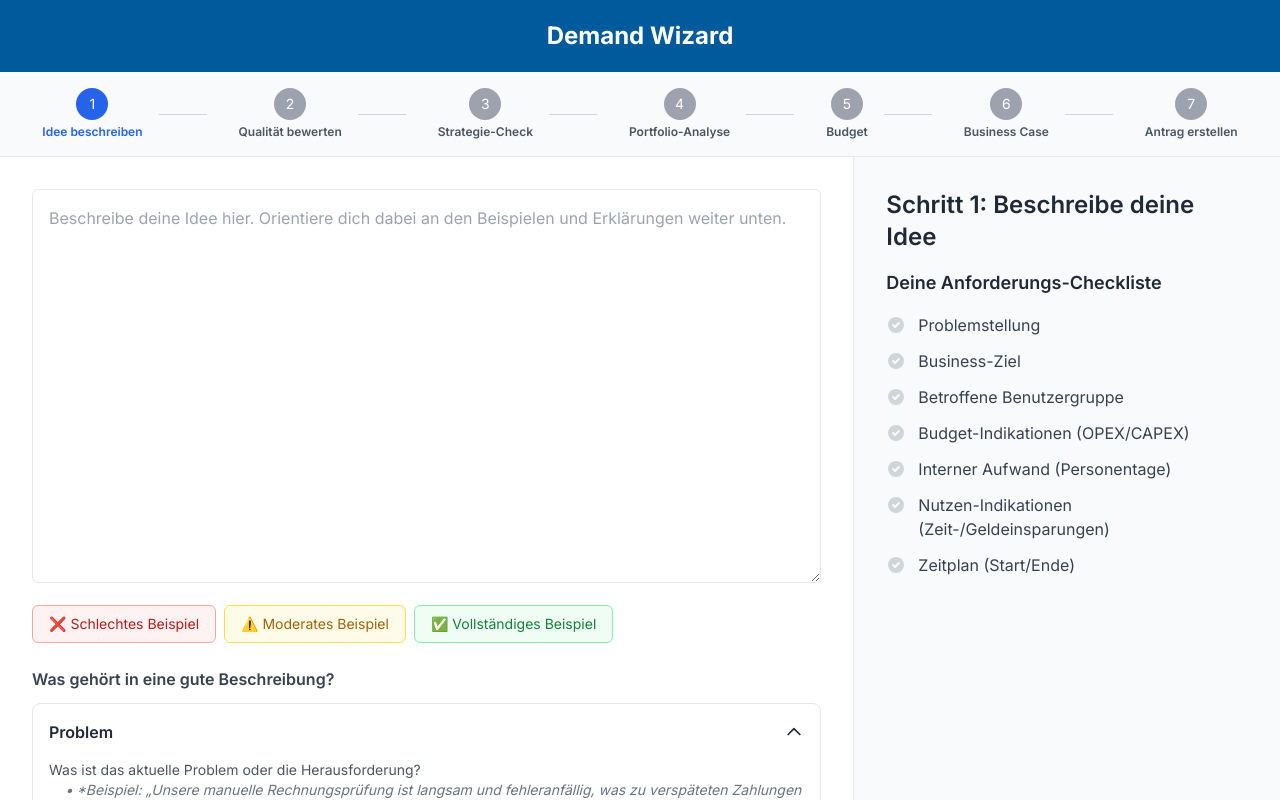
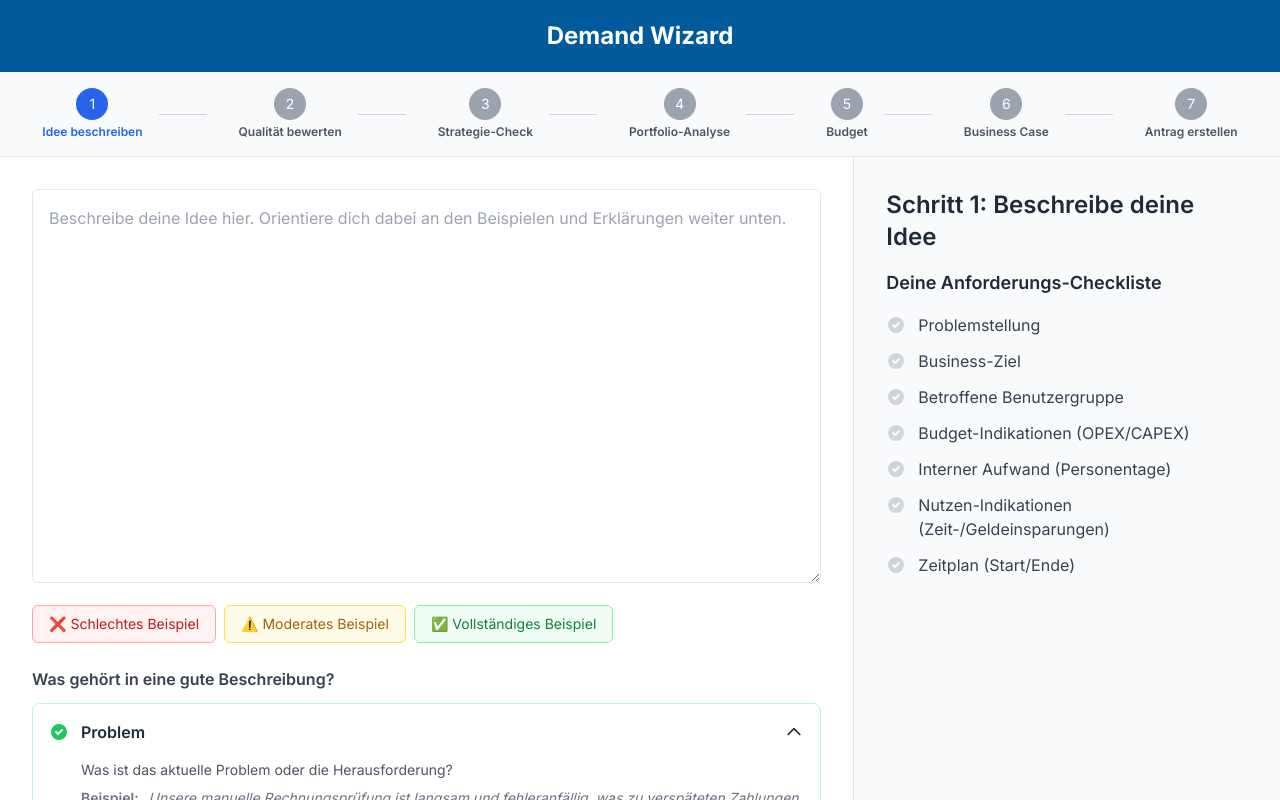
Before and after one commit to sommeralex/Demand-Wizard, a Next.js app: page /schritt/1 in a window 1280 px wide. Built offline with nearby package versions, Linux system fonts and the light colour scheme.

Commit message:
GUI improvements for hint-boxes

```diff
--- a/src/app/components/ExplanationBox.tsx
+++ b/src/app/components/ExplanationBox.tsx
@@ -1,26 +1,51 @@
 "use client";
 
-import { useState } from 'react';
+import { useState, useEffect } from 'react';
 
 interface ExplanationBoxProps {
   title: string;
-  content: string;
+  description: string;
+  example: string;
   isOpen?: boolean;
 }
 
-export const ExplanationBox: React.FC<ExplanationBoxProps> = ({ title, content, isOpen = false }) => {
+export const ExplanationBox: React.FC<ExplanationBoxProps> = ({ title, description, example, isOpen = false }) => {
   const [open, setOpen] = useState(isOpen);
+  const [hasBeenOpened, setHasBeenOpened] = useState(isOpen);
 
-  // Split content into lines for rendering bullet points
-  const contentLines = content.split('\n');
+  useEffect(() => {
+    if (isOpen) {
+      setHasBeenOpened(true);
+    }
+  }, [isOpen]);
+
+  const handleToggle = () => {
+    setOpen(!open);
+    if (!hasBeenOpened) {
+      setHasBeenOpened(true);
+    }
+  };
 
   return (
-    <div className="border border-gray-200 rounded-lg mb-2">
+    <div className={`border rounded-lg mb-2 transition-colors ${hasBeenOpened ? 'border-green-200' : 'border-gray-200'}`}>
       <button
         className="w-full flex justify-between items-center p-4 text-left text-gray-800 font-semibold focus:outline-none"
-        onClick={() => setOpen(!open)}
+        onClick={handleToggle}
       >
-        <span>{title}</span>
+        <div className="flex items-center">
+            <svg
+                className={`w-5 h-5 mr-3 transition-colors ${hasBeenOpened ? 'text-green-500' : 'text-gray-300'}`}
+                fill="currentColor"
+                viewBox="0 0 20 20"
+            >
+                <path
+                    fillRule="evenodd"
+                    d="M10 18a8 8 0 100-16 8 8 0 000 16zm3.707-9.293a1 1 0 00-1.414-1.414L9 10.586 7.707 9.293a1 1 0 00-1.414 1.414l2 2a1 1 0 001.414 0l4-4z"
+                    clipRule="evenodd"
+                ></path>
+            </svg>
+            <span>{title}</span>
+        </div>
         <svg
           className={`w-5 h-5 transform transition-transform ${open ? 'rotate-180' : ''}`}
           fill="none"
@@ -32,17 +57,11 @@
         </svg>
       </button>
       {open && (
-        <div className="p-4 pt-0 text-gray-600">
-          {contentLines.map((line, index) => {
-            if (line.trim().startsWith('*')) {
-              return (
-                <p key={index} className="ml-4 text-sm italic text-gray-500">
-                  {line.replace('*', '•').trim()}
-                </p>
-              );
-            }
-            return <p key={index} className="text-sm">{line}</p>;
-          })}
+        <div className="p-4 pt-0 pl-12 text-gray-600">
+          <p className="text-sm">{description}</p>
+          <p className="mt-2 text-sm italic text-gray-500">
+            <span className="font-semibold not-italic">Beispiel:</span> {example}
+          </p>
         </div>
       )}
     </div>
--- a/src/app/schritt/1/page.tsx
+++ b/src/app/schritt/1/page.tsx
@@ -123,7 +123,8 @@
           <ExplanationBox
             key={hint.id}
             title={hint.title}
-            content={hint.content}
+            description={hint.description}
+            example={hint.example}
             isOpen={index === 0} // Open the first item by default
           />
         ))}
--- a/src/lib/ui_hints.ts
+++ b/src/lib/ui_hints.ts
@@ -6,61 +6,62 @@
     {
         id: 'problem',
         title: 'Problem',
-        content: `Was ist das aktuelle Problem oder die Herausforderung?
-*   *Beispiel: „Unsere manuelle Rechnungsprüfung ist langsam und fehleranfällig, was zu verspäteten Zahlungen führt.“*`
+        description: 'Was ist das aktuelle Problem oder die Herausforderung?',
+        example: '„Unsere manuelle Rechnungsprüfung ist langsam und fehleranfällig, was zu verspäteten Zahlungen führt.“'
     },
     {
         id: 'ziel',
         title: 'Ziel',
-        content: `Was soll mit der Idee erreicht oder verbessert werden?
-*   *Beispiel: „Wir möchten den Prozess der Rechnungsprüfung automatisieren, um die Durchlaufzeit um 50% zu reduzieren und Fehler zu minimieren.“*`
+        description: 'Was soll mit der Idee erreicht oder verbessert werden?',
+        example: '„Wir möchten den Prozess der Rechnungsprüfung automatisieren, um die Durchlaufzeit um 50% zu reduzieren und Fehler zu minimieren.“'
     },
     {
         id: 'zielgruppe',
         title: 'Zielgruppe',
-        content: `Wer ist von diesem Problem betroffen oder profitiert von der Lösung?
-*   *Beispiel: „Die Buchhaltungsabteilung (5 Mitarbeiter) und unsere Lieferanten.“*`
+        description: 'Wer ist von diesem Problem betroffen oder profitiert von der Lösung?',
+        example: '„Die Buchhaltungsabteilung (5 Mitarbeiter) und unsere Lieferanten.“'
     },
     {
         id: 'aufwand',
         title: 'Aufwand & Budget',
-        content: `Gibt es erste Schätzungen zu Kosten oder internem Aufwand?
-*   *Beispiel: „Wir schätzen den externen Kostenaufwand auf ca. 20.000 EUR und benötigen 30 Personentage aus der IT.“*`
+        description: 'Gibt es erste Schätzungen zu Kosten oder internem Aufwand?',
+        example: '„Wir schätzen den externen Kostenaufwand auf ca. 20.000 EUR und benötigen 30 Personentage aus der IT.“'
     },
     {
         id: 'nutzen',
         title: 'Nutzen',
-        content: `Wie hilft die Idee, Zeit oder Geld zu sparen?
-*   *Beispiel: „Durch die Automatisierung sparen wir wöchentlich 10 Arbeitsstunden und vermeiden Mahngebühren von ca. 5.000 EUR pro Jahr.“*`
+        description: 'Wie hilft die Idee, Zeit oder Geld zu sparen?',
+        example: '„Durch die Automatisierung sparen wir wöchentlich 10 Arbeitsstunden und vermeiden Mahngebühren von ca. 5.000 EUR pro Jahr.“'
     },
     {
         id: 'zeitplan',
         title: 'Zeitplan',
-        content: `Gibt es einen gewünschten Start- oder Endtermin?
-*   *Beispiel: „Das Projekt sollte im nächsten Quartal starten und innerhalb von 6 Monaten abgeschlossen sein.“*`
+        description: 'Gibt es einen gewünschten Start- oder Endtermin?',
+        example: '„Das Projekt sollte im nächsten Quartal starten und innerhalb von 6 Monaten abgeschlossen sein.“'
     }
 ];
 
+// This is the old hint text, cleaned up just in case it's used elsewhere.
 export const DEMAND_DESCRIPTION_HINT = `Beschreibe deine Idee so detailliert wie möglich. Je mehr Informationen du bereitstellst, desto besser kann die KI dich unterstützen.
 
 Orientiere dich gerne an den folgenden Punkten:
 
-*   **Problem:** Was ist das aktuelle Problem oder die Herausforderung?
-    *   *Beispiel: „Unsere manuelle Rechnungsprüfung ist langsam und fehleranfällig, was zu verspäteten Zahlungen führt.“*
+Problem: Was ist das aktuelle Problem oder die Herausforderung?
+Beispiel: „Unsere manuelle Rechnungsprüfung ist langsam und fehleranfällig, was zu verspäteten Zahlungen führt.“
 
-*   **Ziel:** Was soll mit der Idee erreicht oder verbessert werden?
-    *   *Beispiel: „Wir möchten den Prozess der Rechnungsprüfung automatisieren, um die Durchlaufzeit um 50% zu reduzieren und Fehler zu minimieren.“*
+Ziel: Was soll mit der Idee erreicht oder verbessert werden?
+Beispiel: „Wir möchten den Prozess der Rechnungsprüfung automatisieren, um die Durchlaufzeit um 50% zu reduzieren und Fehler zu minimieren.“
 
-*   **Zielgruppe:** Wer ist von diesem Problem betroffen oder profitiert von der Lösung?
-    *   *Beispiel: „Die Buchhaltungsabteilung (5 Mitarbeiter) und unsere Lieferanten.“*
+Zielgruppe: Wer ist von diesem Problem betroffen oder profitiert von der Lösung?
+Beispiel: „Die Buchhaltungsabteilung (5 Mitarbeiter) und unsere Lieferanten.“
 
-*   **Aufwand & Budget:** Gibt es erste Schätzungen zu Kosten oder internem Aufwand?
-    *   *Beispiel: „Wir schätzen den externen Kostenaufwand auf ca. 20.000 EUR und benötigen 30 Personentage aus der IT.“*
+Aufwand & Budget: Gibt es erste Schätzungen zu Kosten oder internem Aufwand?
+Beispiel: „Wir schätzen den externen Kostenaufwand auf ca. 20.000 EUR und benötigen 30 Personentage aus der IT.“
 
-*   **Nutzen:** Wie hilft die Idee, Zeit oder Geld zu sparen?
-    *   *Beispiel: „Durch die Automatisierung sparen wir wöchentlich 10 Arbeitsstunden und vermeiden Mahngebühren von ca. 5.000 EUR pro Jahr.“*
+Nutzen: Wie hilft die Idee, Zeit oder Geld zu sparen?
+Beispiel: „Durch die Automatisierung sparen wir wöchentlich 10 Arbeitsstunden und vermeiden Mahngebühren von ca. 5.000 EUR pro Jahr.“
 
-*   **Zeitplan:** Gibt es einen gewünschten Start- oder Endtermin?
-    *   *Beispiel: „Das Projekt sollte im nächsten Quartal starten und innerhalb von 6 Monaten abgeschlossen sein.“*
+Zeitplan: Gibt es einen gewünschten Start- oder Endtermin?
+Beispiel: „Das Projekt sollte im nächsten Quartal starten und innerhalb von 6 Monaten abgeschlossen sein.“
 
 Keine Sorge, wenn du nicht alle Punkte beantworten kannst. Schreibe einfach auf, was dir wichtig ist!`;
```
